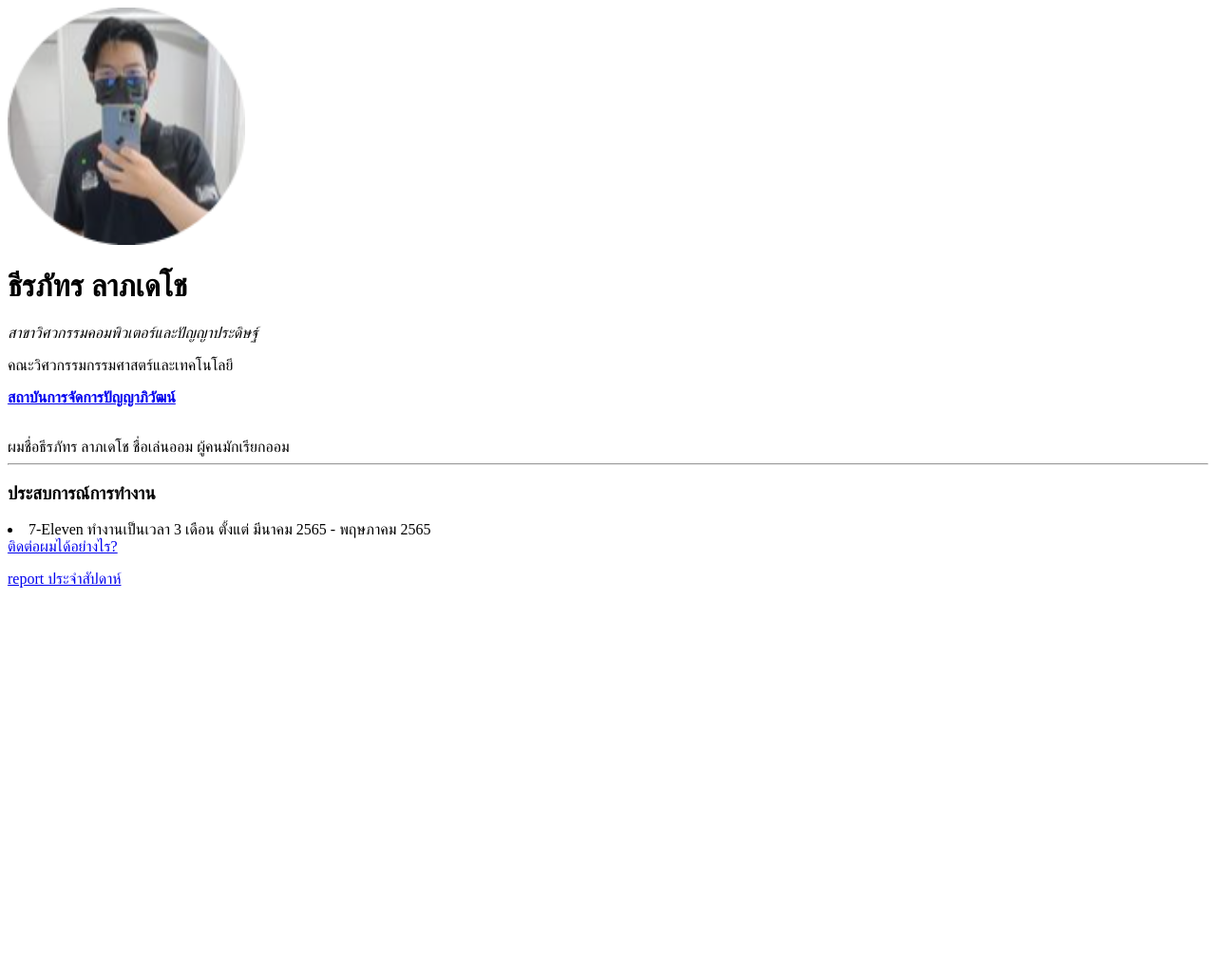
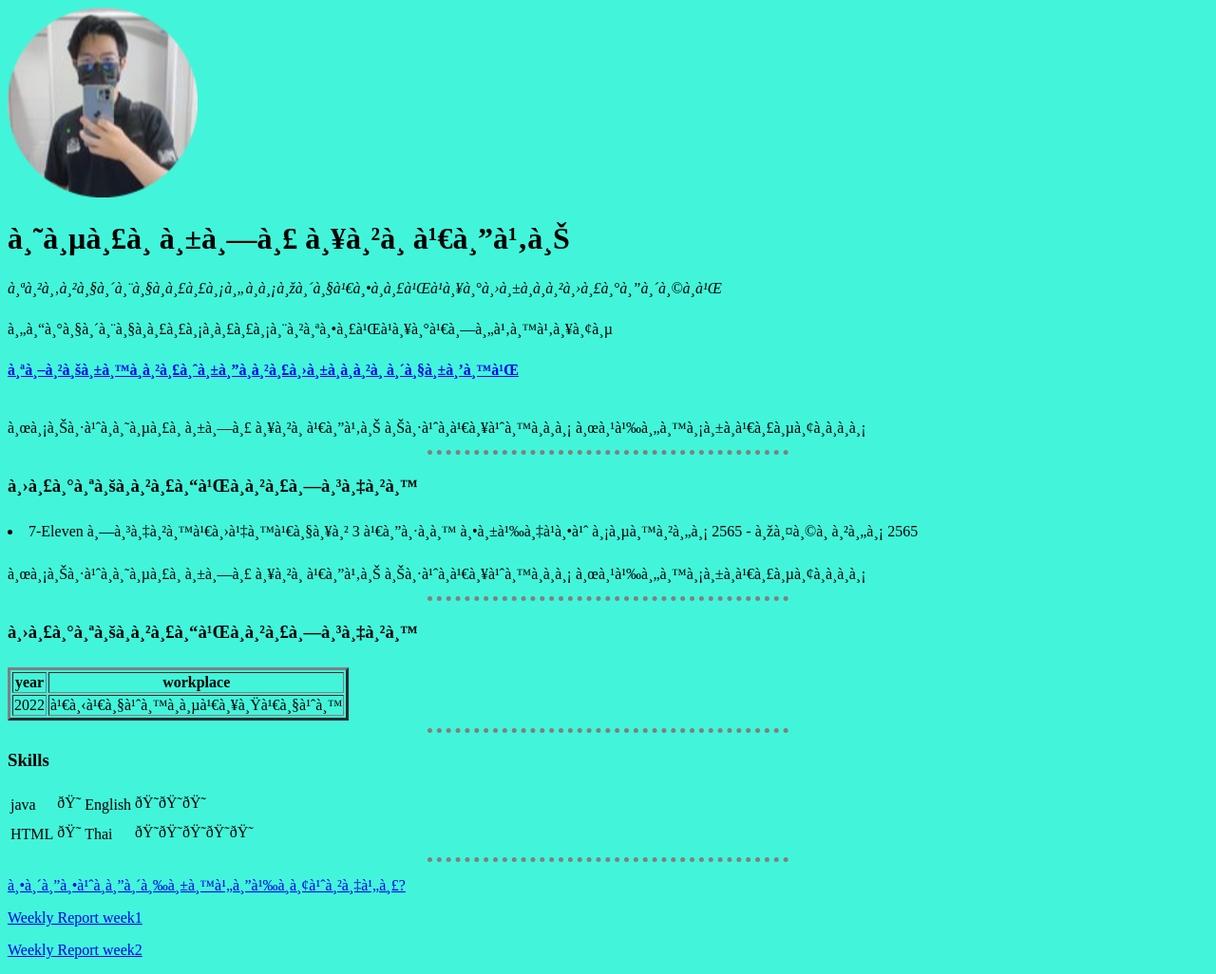
Before and after one commit to Theerapat-dev/Resume, a plain HTML site: page index.html in a window 1280 px wide. Shown: the whole page at 95% size. Before the commit the page ends 800 px from the top, so only its background shows below. Drawn offline with Linux system fonts and the light colour scheme.

Commit message:
Add files via upload

```diff
--- a/index.html
+++ b/index.html
@@ -1,10 +1,30 @@
 <!DOCTYPE html>
 <html>
-  <head>
-  <meta charset="UTF-8" />
-  <title>This is theerapat Lapdecho</title>
+<head>
+  <meta charset =“utf-8”>
+<title>This is theerapat Lapdecho</title>
+<link rel="stylesheet" href="tablestyle.css">
+
+<style>
+body {
+  background-color:#42f5da;
+}
+hr {
+  /* background-color:white; */
+  border-style : dotted none none;
+  border-color : gray;
+  border-width : 5px;
+  height : 0px;
+  width : 30%;
+}
+img{
+  height : 200px;
+  width : 200px
+}
+</style>
   </head>
-  <body>
+<table cellspacing = "20px" >
+  <tr>
     <img src="aom.jpg.png" alt="Theerapat Lapdecho of Thailand"width="250" heiht="250">
     <h1>ธีรภัทร  ลาภเดโช</h1>
     <p><em>สาขาวิศวกรรมคอมพิวเตอร์และปัญญาประดิษฐ์</em></p>
@@ -17,9 +37,62 @@
     <ui>
       <li>7-Eleven ทำงานเป็นเวลา 3 เดือน ตั้งแต่ มีนาคม 2565 - พฤษภาคม 2565</li>
     </ui>
-
-    <a href="contact.html">ติดต่อผมได้อย่างไร?</a>
-    <p><a href="report.html">report ประจำสัปดาห์</a></p>
+  </tr>
+</table>
+<br>
+ผมชื่อธีรภัทร  ลาภเดโช ชื่อเล่นออม ผู้คนมักเรียกออม
+<!-- <hr> -->
+<!-- <h3>การศึกษา</h3>
+<table>
+  <thead>
+    <tr>
+      <th>year</th>
+      <th>school/university</th>
+    </tr>
+  </thead>
+  <tr>
+    <td>2018-2020</td>
+    <td>โรงเรียนวชิรปราการวิทยาคม</td>
+  </tr>
+  <tr>
+    <td>2021-present</td>
+    <td>สถาบันการจัดการปัญญาภิวัฒน์</td>
+  </tr>
+</table> -->
+<hr>
+<h3>ประสบการณ์การทำงาน</h3>
+<table table border="3">
+  <thead>
+    <tr>
+      <th>year</th>
+      <th>workplace</th>
+    </tr>
+  </thead>
+  <tr>
+    <td>2022</td>
+    <td>เซเว่นอีเลฟเว่น</td>
+  </tr>
+</table>
+<hr>
+<h3>Skills</h3>
+<table>
+  <tr>
+    <td>java</td>
+    <td>😁</td>
+    <td>English</td>
+    <td>😁😁😁</td>
+  </tr>
+  <tr>
+    <td>HTML</td>
+    <td>😁</td>
+    <td>Thai</td>
+    <td>😁😁😁😁😁</td>
+  </tr>
+</table>
+<hr>
+<p><a href="contact.html">ติดต่อดิฉันได้อย่างไร?</a></p>
+<p><a href="reportweek1.html">Weekly Report week1</a></p>
+<p><a href="reportweek2.html">Weekly Report week2</a></p>
   </body>
 
 </html>
```
Also changed, not shown: contact.html (+12 -0 lines), reportweek1.html (added, +56 -0 lines), reportweek2.html (added, +56 -0 lines), tableyle.css (added).
